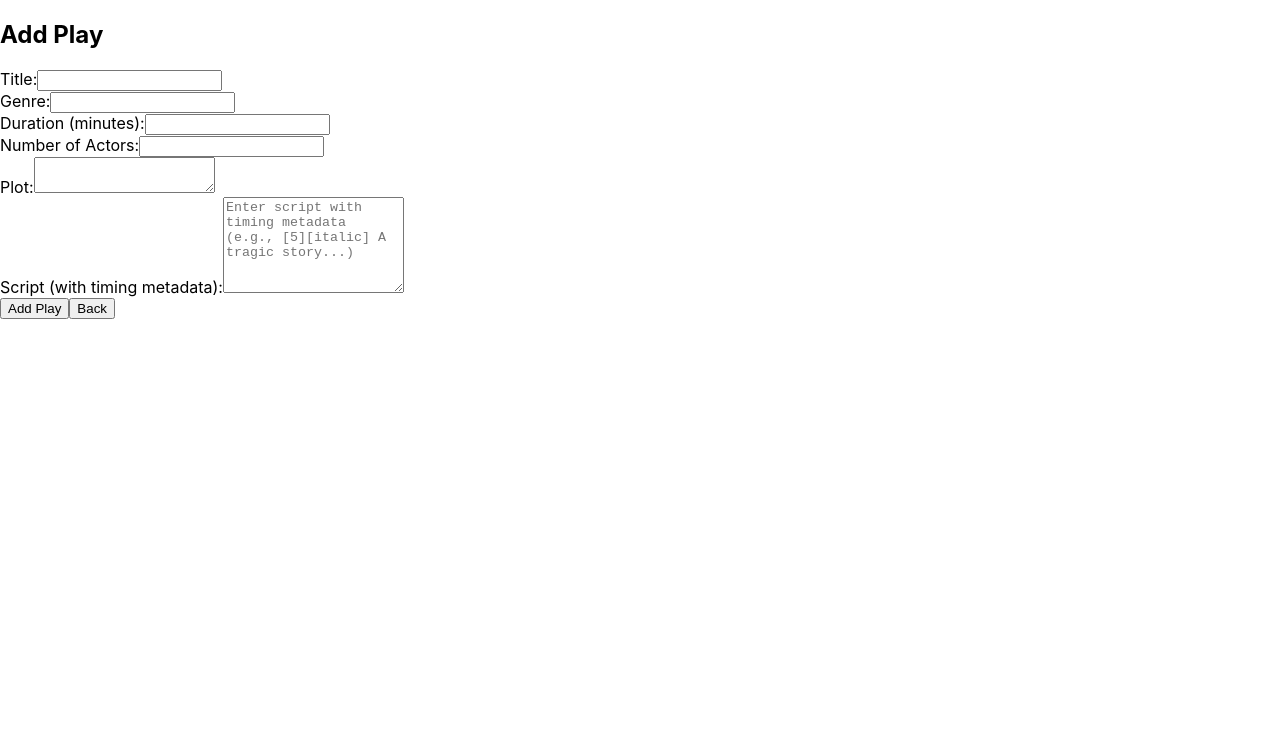
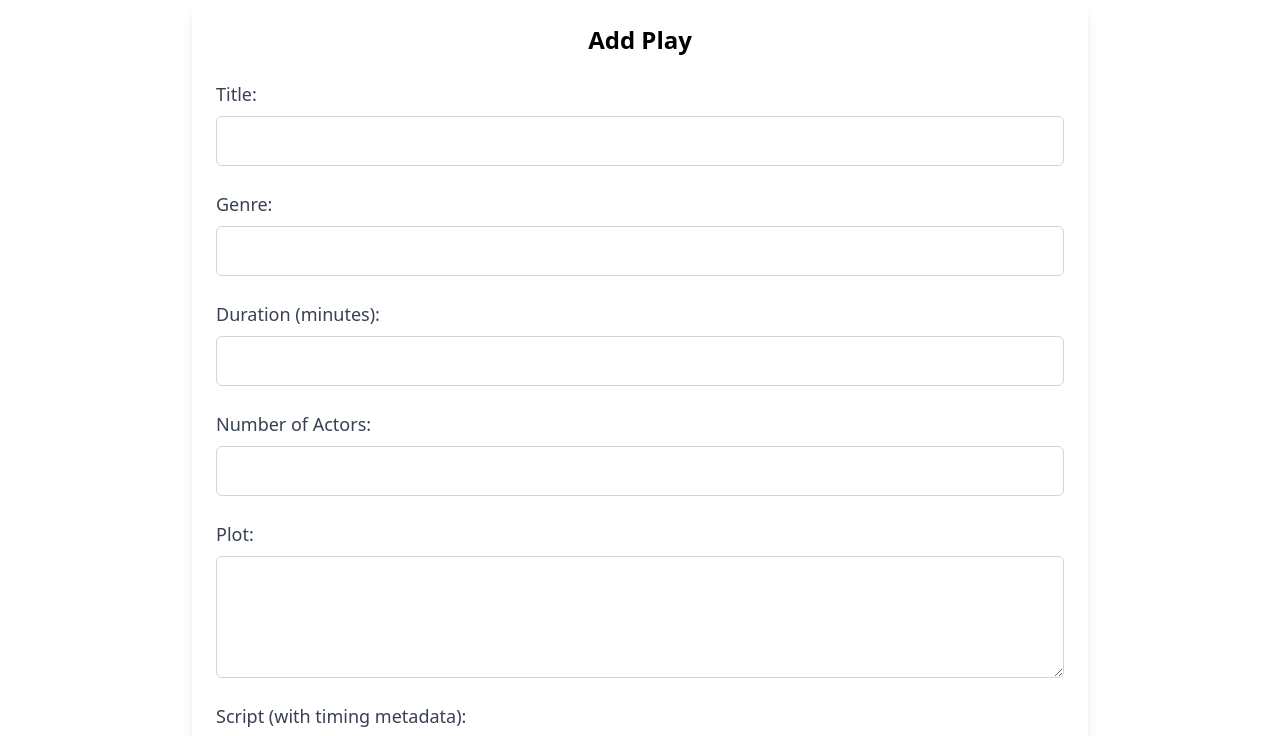
Before and after one commit to Rariig/Marketplace, a React (Create React App) app in the folder frontend/: page /add-play in a window 1280 px wide. Shown: the top 736 px of the page. Built offline with nearby package versions, Linux system fonts and the light colour scheme.

Commit message:
Added Tailwind & some basic UI with it for Add, Edit & YourPlays table.

```diff
--- a/frontend/package.json
+++ b/frontend/package.json
@@ -34,5 +34,10 @@
       "last 1 firefox version",
       "last 1 safari version"
     ]
+  },
+  "devDependencies": {
+    "autoprefixer": "^10.4.20",
+    "postcss": "^8.4.49",
+    "tailwindcss": "^3.4.17"
   }
 }
--- /dev/null
+++ b/frontend/postcss.config.js
@@ -0,0 +1,6 @@
+module.exports = {
+  plugins: {
+    tailwindcss: {},
+    autoprefixer: {},
+  },
+}
--- a/frontend/src/App.js
+++ b/frontend/src/App.js
@@ -3,6 +3,8 @@ import { BrowserRouter as Router, Routes, Route } from 'react-router-dom';
 import YourPlays from './Plays/YourPlays'; // Replace with your actual component for displaying the list
 import EditPlay from './Plays/EditPlay';
 import AddPlay from './Plays/AddPlay';
+import './index.css'; // or the path to your Tailwind CSS file
+
 
 const App = () => {
   return (
--- a/frontend/src/Plays/AddPlay.js
+++ b/frontend/src/Plays/AddPlay.js
@@ -1,5 +1,3 @@
-// src/AddPlay.js
-
 import React, { useState } from 'react';
 import { useNavigate } from 'react-router-dom';
 
@@ -52,60 +50,98 @@ const AddPlay = () => {
   };
 
   return (
-    <div>
-      <h2>Add Play</h2>
-      <form onSubmit={handleSubmit}>
-        <div>
-          <label>Title:</label>
+    <div className="max-w-4xl mx-auto p-6 bg-white rounded-lg shadow-lg">
+      <h2 className="text-2xl font-semibold text-center mb-6">Add Play</h2>
+      <form onSubmit={handleSubmit} className="space-y-6">
+        {/* Title */}
+        <div className="flex flex-col">
+          <label className="text-lg font-medium text-gray-700 mb-2">Title:</label>
           <input
             type="text"
             value={title}
             onChange={(e) => setTitle(e.target.value)}
+            className="border border-gray-300 rounded-md p-3 text-gray-700 focus:outline-none focus:ring-2 focus:ring-indigo-500"
+            required
           />
         </div>
-        <div>
-          <label>Genre:</label>
+
+        {/* Genre */}
+        <div className="flex flex-col">
+          <label className="text-lg font-medium text-gray-700 mb-2">Genre:</label>
           <input
             type="text"
             value={genre}
             onChange={(e) => setGenre(e.target.value)}
+            className="border border-gray-300 rounded-md p-3 text-gray-700 focus:outline-none focus:ring-2 focus:ring-indigo-500"
+            required
           />
         </div>
-        <div>
-          <label>Duration (minutes):</label>
+
+        {/* Duration */}
+        <div className="flex flex-col">
+          <label className="text-lg font-medium text-gray-700 mb-2">Duration (minutes):</label>
           <input
             type="number"
             value={duration}
             onChange={(e) => setDuration(e.target.value)}
+            className="border border-gray-300 rounded-md p-3 text-gray-700 focus:outline-none focus:ring-2 focus:ring-indigo-500"
+            required
           />
         </div>
-        <div>
-          <label>Number of Actors:</label>
+
+        {/* Number of Actors */}
+        <div className="flex flex-col">
+          <label className="text-lg font-medium text-gray-700 mb-2">Number of Actors:</label>
           <input
             type="number"
             value={actorsCount}
             onChange={(e) => setActorsCount(e.target.value)}
+            className="border border-gray-300 rounded-md p-3 text-gray-700 focus:outline-none focus:ring-2 focus:ring-indigo-500"
+            required
           />
         </div>
-        <div>
-          <label>Plot:</label>
+
+        {/* Plot */}
+        <div className="flex flex-col">
+          <label className="text-lg font-medium text-gray-700 mb-2">Plot:</label>
           <textarea
             value={plot}
             onChange={(e) => setPlot(e.target.value)}
+            className="border border-gray-300 rounded-md p-3 text-gray-700 focus:outline-none focus:ring-2 focus:ring-indigo-500"
+            rows="4"
+            required
           />
         </div>
-        <div>
-          <label>Script (with timing metadata):</label>
+
+        {/* Script */}
+        <div className="flex flex-col">
+          <label className="text-lg font-medium text-gray-700 mb-2">Script (with timing metadata):</label>
           <textarea
             value={script}
             onChange={(e) => setScript(e.target.value)}
+            className="border border-gray-300 rounded-md p-3 text-gray-700 focus:outline-none focus:ring-2 focus:ring-indigo-500"
             rows="6"
             placeholder="Enter script with timing metadata (e.g., [5][italic] A tragic story...)"
             required
           />
         </div>
-        <button type="submit">Add Play</button>
-        <button type="button" onClick={() => navigate('/')}>Back</button>
+
+        {/* Buttons */}
+        <div className="flex justify-between">
+          <button
+            type="submit"
+            className="bg-indigo-600 text-white py-2 px-4 rounded-md hover:bg-indigo-700 focus:outline-none focus:ring-2 focus:ring-indigo-500"
+          >
+            Add Play
+          </button>
+          <button
+            type="button"
+            onClick={() => navigate('/')}
+            className="bg-gray-300 text-gray-700 py-2 px-4 rounded-md hover:bg-gray-400 focus:outline-none focus:ring-2 focus:ring-gray-500"
+          >
+            Back
+          </button>
+        </div>
       </form>
     </div>
   );
--- a/frontend/src/Plays/EditPlay.js
+++ b/frontend/src/Plays/EditPlay.js
@@ -3,11 +3,9 @@ import axios from 'axios';
 import { useParams, useNavigate } from 'react-router-dom';
 
 const EditPlay = ({ onClose }) => {
-
   const params = useParams();
   const id = params.playId;
 
-  console.log(id);
   const [play, setPlay] = useState({
     title: '',
     plot: '',
@@ -20,11 +18,9 @@ const EditPlay = ({ onClose }) => {
   const navigate = useNavigate();
 
   useEffect(() => {
-    console.log('Play ID:', id); // Debugging line
     if (id) {
       axios.get(`http://localhost:8080/api/plays/${id}`)
         .then((response) => {
-          console.log('Fetched play data:', response.data); // Debugging line
           setPlay(response.data);
           setLoading(false);
         })
@@ -39,7 +35,6 @@ const EditPlay = ({ onClose }) => {
     e.preventDefault();
     axios.put(`http://localhost:8080/api/plays/${id}`, play)
       .then((response) => {
-        console.log('Play updated successfully:', response.data);
         alert('Play updated successfully!');
         navigate('/'); // Navigate back to the 'Your Plays' page
       })
@@ -60,75 +55,106 @@ const EditPlay = ({ onClose }) => {
   if (loading) return <div>Loading...</div>;
 
   return (
-    <div className="edit-play-container">
-      <h2>Editing Play: {play.title}</h2>
-      <form onSubmit={handleSubmit}>
-        <div>
-          <label htmlFor="title">Title:</label>
+    <div className="max-w-4xl mx-auto p-6 bg-white rounded-lg shadow-lg">
+      <h2 className="text-2xl font-semibold text-center mb-6">Editing Play: {play.title}</h2>
+      <form onSubmit={handleSubmit} className="space-y-6">
+        {/* Title */}
+        <div className="flex flex-col">
+          <label htmlFor="title" className="text-lg font-medium text-gray-700 mb-2">Title:</label>
           <input
             type="text"
             id="title"
             name="title"
             value={play.title}
             onChange={handleChange}
+            className="border border-gray-300 rounded-md p-3 text-gray-700 focus:outline-none focus:ring-2 focus:ring-indigo-500"
             required
           />
         </div>
-        <div>
-          <label htmlFor="plot">Plot:</label>
+
+        {/* Plot */}
+        <div className="flex flex-col">
+          <label htmlFor="plot" className="text-lg font-medium text-gray-700 mb-2">Plot:</label>
           <textarea
             id="plot"
             name="plot"
             value={play.plot}
             onChange={handleChange}
+            className="border border-gray-300 rounded-md p-3 text-gray-700 focus:outline-none focus:ring-2 focus:ring-indigo-500"
+            rows="4"
             required
           />
         </div>
-        <div>
-          <label htmlFor="genre">Genre:</label>
+
+        {/* Genre */}
+        <div className="flex flex-col">
+          <label htmlFor="genre" className="text-lg font-medium text-gray-700 mb-2">Genre:</label>
           <input
             type="text"
             id="genre"
             name="genre"
             value={play.genre}
             onChange={handleChange}
+            className="border border-gray-300 rounded-md p-3 text-gray-700 focus:outline-none focus:ring-2 focus:ring-indigo-500"
           />
         </div>
-        <div>
-          <label htmlFor="duration">Duration (minutes):</label>
+
+        {/* Duration */}
+        <div className="flex flex-col">
+          <label htmlFor="duration" className="text-lg font-medium text-gray-700 mb-2">Duration (minutes):</label>
           <input
             type="number"
             id="duration"
             name="duration"
             value={play.duration}
             onChange={handleChange}
+            className="border border-gray-300 rounded-md p-3 text-gray-700 focus:outline-none focus:ring-2 focus:ring-indigo-500"
           />
         </div>
-        <div>
-          <label htmlFor="actorsCount">Number of Actors:</label>
+
+        {/* Number of Actors */}
+        <div className="flex flex-col">
+          <label htmlFor="actorsCount" className="text-lg font-medium text-gray-700 mb-2">Number of Actors:</label>
           <input
             type="number"
             id="actorsCount"
             name="actorsCount"
             value={play.actorsCount}
             onChange={handleChange}
+            className="border border-gray-300 rounded-md p-3 text-gray-700 focus:outline-none focus:ring-2 focus:ring-indigo-500"
           />
         </div>
-        <div>
-          <label htmlFor="script">Script (with timing metadata):</label>
+
+        {/* Script */}
+        <div className="flex flex-col">
+          <label htmlFor="script" className="text-lg font-medium text-gray-700 mb-2">Script (with timing metadata):</label>
           <textarea
             id="script"
             name="script"
             value={play.script}
             onChange={handleChange}
+            className="border border-gray-300 rounded-md p-3 text-gray-700 focus:outline-none focus:ring-2 focus:ring-indigo-500"
             rows="6"
             placeholder="Enter script with timing metadata (e.g., [5][italic] A tragic story...)"
             required
           />
         </div>
-        <div>
-          <button type="submit">Save Changes</button>
-          <button type="button" onClick={() => navigate('/')}>Cancel</button>
+
+        {/* Buttons */}
+        <div className="flex justify-between">
+          <button
+            type="submit"
+            className="bg-indigo-600 text-white py-2 px-4 rounded-md hover:bg-indigo-700 focus:outline-none focus:ring-2 focus:ring-indigo-500"
+          >
+            Save Changes
+          </button>
+          <button
+            type="button"
+            onClick={() => navigate('/')}
+            className="bg-gray-300 text-gray-700 py-2 px-4 rounded-md hover:bg-gray-400 focus:outline-none focus:ring-2 focus:ring-gray-500"
+          >
+            Cancel
+          </button>
         </div>
       </form>
     </div>
--- a/frontend/src/Plays/YourPlays.js
+++ b/frontend/src/Plays/YourPlays.js
@@ -31,35 +31,63 @@ function YourPlays() {
   };
 
   return (
-    <div>
-      <h1>Your Plays</h1>
-      {/* Button to navigate to AddPlay */}
-      <button onClick={handleAddPlay}>Add Play</button>
+    <div className="max-w-6xl mx-auto p-6 bg-white rounded-lg shadow-lg">
+      <div className="flex items-center space-x-2 mb-4">
+        {/* Heading "Your Plays" aligned to the left */}
+        <h1 className="text-2xl font-semibold text-left">Your Plays</h1>
+
+        {/* Add Play button with SVG icon */}
+        <button
+         onClick={handleAddPlay}
+          className="bg-green-600 text-white rounded-md p-2 hover:bg-green-700 focus:outline-none focus:ring-2 focus:ring-green-500 flex items-center justify-center"
+        >
+          <svg xmlns="http://www.w3.org/2000/svg" fill="none" viewBox="0 0 24 24" stroke-width="1.5" stroke="currentColor" className="w-6 h-6">
+           <path stroke-linecap="round" stroke-linejoin="round" d="M12 9v6m3-3H9m12 0a9 9 0 1 1-18 0 9 9 0 0 1 18 0Z" />
+         </svg>
+       </button>
+      </div>
+
+
       {loading ? (
         <p>Loading...</p>
       ) : (
-        <table>
+        <table className="min-w-full table-auto border-collapse">
           <thead>
-            <tr>
-              <th>Title</th>
-              <th>Genre</th>
-              <th>Duration</th>
-              <th>Actors</th>
-              <th>Plot</th>
-              <th>Actions</th>
+            <tr className="bg-indigo-600 text-white">
+              <th className="px-4 py-2 text-left">Title</th>
+              <th className="px-4 py-2 text-left">Genre</th>
+              <th className="px-4 py-2 text-left">Duration</th>
+              <th className="px-4 py-2 text-left">Actors</th>
+              <th className="px-4 py-2 text-left">Plot</th>
+              <th className="px-4 py-2 text-left">Actions</th>
             </tr>
           </thead>
           <tbody>
             {plays.map((play) => (
-              <tr key={play.id}>
-                <td>{play.title}</td>
-                <td>{play.genre}</td>
-                <td>{play.duration}</td>
-                <td>{play.actorsCount}</td>
-                <td>{play.plot ? play.plot.substring(0, 30) + '...' : 'No plot available'}</td>
-                <td>
-                  <button onClick={() => deletePlay(play.id, setPlays)}>Delete</button>
-                  <button onClick={() => handleEdit(play.id)}>Edit</button>
+              <tr key={play.id} className="border-t hover:bg-gray-100">
+                <td className="px-4 py-2">{play.title}</td>
+                <td className="px-4 py-2">{play.genre}</td>
+                <td className="px-4 py-2">{play.duration} min</td>
+                <td className="px-4 py-2">{play.actorsCount}</td>
+                <td className="px-4 py-2">{play.plot ? play.plot.substring(0, 30) + '...' : 'No plot available'}</td>
+                <td className="px-4 py-2 space-x-2">
+
+                <button
+                  onClick={() => handleEdit(play.id)}
+                  className="bg-indigo-600 text-white p-2 rounded-md hover:bg-indigo-700 focus:outline-none focus:ring-2 focus:ring-indigo-500"
+                >
+                  <svg xmlns="http://www.w3.org/2000/svg" fill="none" viewBox="0 0 24 24" stroke-width="1.5" stroke="currentColor" class="size-6">
+                    <path stroke-linecap="round" stroke-linejoin="round" d="m16.862 4.487 1.687-1.688a1.875 1.875 0 1 1 2.652 2.652L10.582 16.07a4.5 4.5 0 0 1-1.897 1.13L6 18l.8-2.685a4.5 4.5 0 0 1 1.13-1.897l8.932-8.931Zm0 0L19.5 7.125M18 14v4.75A2.25 2.25 0 0 1 15.75 21H5.25A2.25 2.25 0 0 1 3 18.75V8.25A2.25 2.25 0 0 1 5.25 6H10" />
+                  </svg>
+                </button>
+                <button
+                  onClick={() => deletePlay(play.id, setPlays)}
+                  className="bg-red-600 text-white p-2 rounded-md hover:bg-red-700 focus:outline-none focus:ring-2 focus:ring-red-500"
+                >
+                  <svg xmlns="http://www.w3.org/2000/svg" fill="none" viewBox="0 0 24 24" stroke-width="1.5" stroke="currentColor" class="size-6">
+                    <path stroke-linecap="round" stroke-linejoin="round" d="m14.74 9-.346 9m-4.788 0L9.26 9m9.968-3.21c.342.052.682.107 1.022.166m-1.022-.165L18.16 19.673a2.25 2.25 0 0 1-2.244 2.077H8.084a2.25 2.25 0 0 1-2.244-2.077L4.772 5.79m14.456 0a48.108 48.108 0 0 0-3.478-.397m-12 .562c.34-.059.68-.114 1.022-.165m0 0a48.11 48.11 0 0 1 3.478-.397m7.5 0v-.916c0-1.18-.91-2.164-2.09-2.201a51.964 51.964 0 0 0-3.32 0c-1.18.037-2.09 1.022-2.09 2.201v.916m7.5 0a48.667 48.667 0 0 0-7.5 0" />
+                  </svg>
+                </button>
                 </td>
               </tr>
             ))}
--- a/frontend/src/index.css
+++ b/frontend/src/index.css
@@ -1,13 +1,7 @@
-body {
-  margin: 0;
-  font-family: -apple-system, BlinkMacSystemFont, 'Segoe UI', 'Roboto', 'Oxygen',
-    'Ubuntu', 'Cantarell', 'Fira Sans', 'Droid Sans', 'Helvetica Neue',
-    sans-serif;
-  -webkit-font-smoothing: antialiased;
-  -moz-osx-font-smoothing: grayscale;
-}
+/* src/index.css */
 
-code {
-  font-family: source-code-pro, Menlo, Monaco, Consolas, 'Courier New',
-    monospace;
-}
+
+/* Import Tailwind’s default styles */
+@tailwind base;
+@tailwind components;
+@tailwind utilities;
--- /dev/null
+++ b/frontend/tailwind.config.js
@@ -0,0 +1,10 @@
+/** @type {import('tailwindcss').Config} */
+module.exports = {
+  content: [
+    "./src/**/*.{html,js,jsx,ts,tsx}",
+  ],
+  theme: {
+    extend: {},
+  },
+  plugins: [],
+}
```
Also changed, not shown: 1 other file (tests, documents, lock files or other folders).
